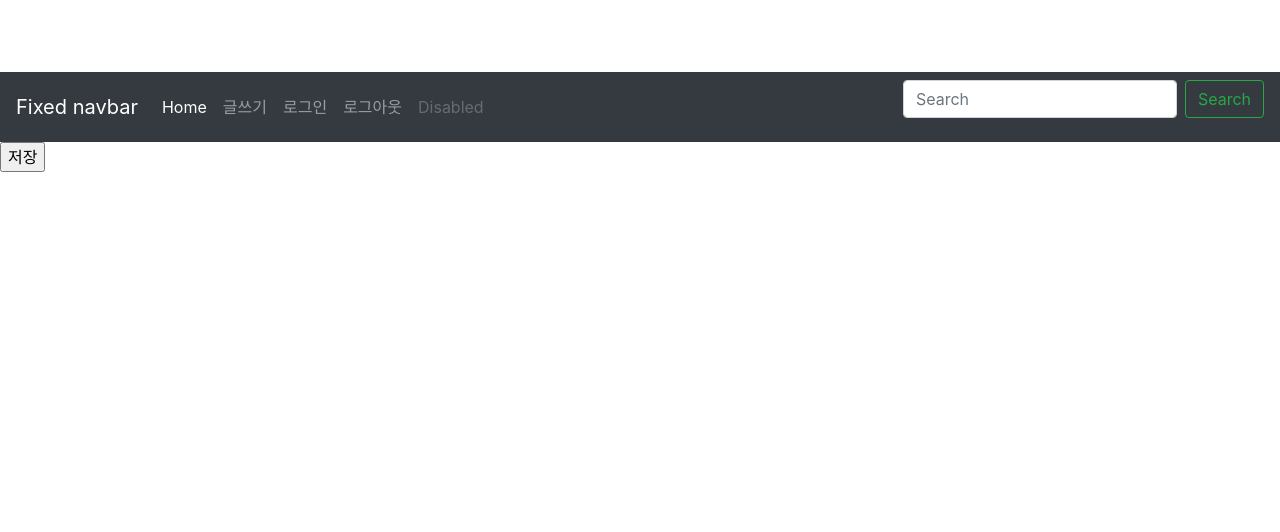
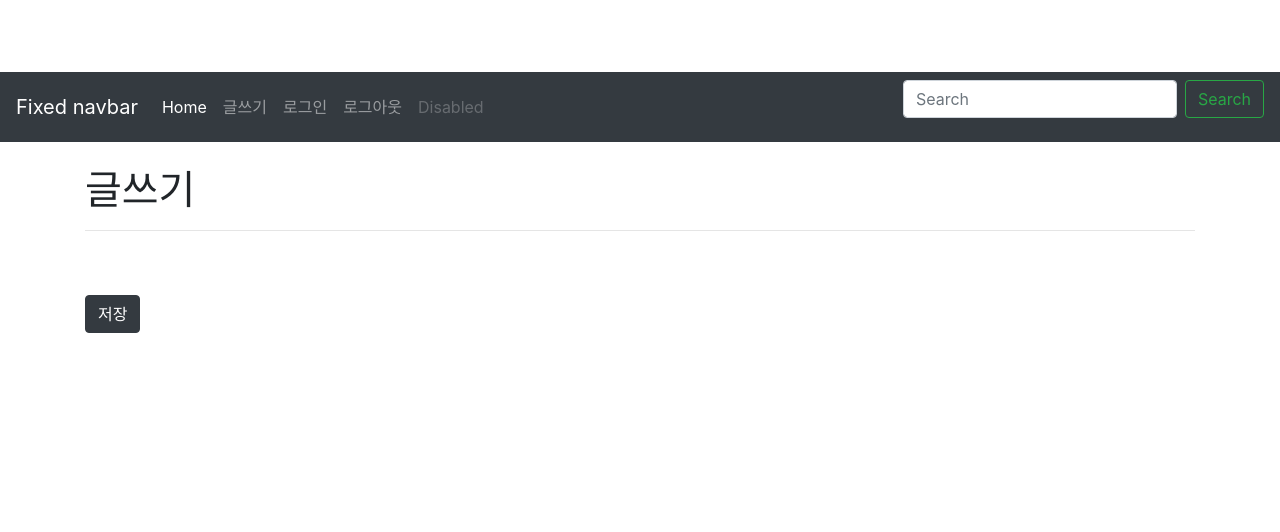
Before and after one commit to daehee1159/django, a Django app: page /blogMain/createBlog/ in a window 1280 px wide. Shown: the top 532 px of the page. Run offline with Django 3.2, Linux system fonts and the light colour scheme; parts of the project's set-up code (start-up, migrations or seed data) failed here and were passed over; some libraries are stand-ins or nearby versions.

Commit message:
2019.11.27 글쓰기 페이지 꾸미기

```diff
--- a/blogapp/forms.py
+++ b/blogapp/forms.py
@@ -1,5 +1,6 @@
 from django import forms
 from .models import Blog
+from ckeditor_uploader.widgets import CKEditorUploadingWidget
 
 # 장고에서 기본적으로 지원하는 forms
 # 블로그를 생성할 것
@@ -10,3 +11,14 @@
         model = Blog
         # pub_date는 자동입력되게 하여 삭제함
         fields = ['title', 'author', 'body']
+
+        widgets = {
+            'title' : forms.TextInput (
+                # attrs = 속성, 폼에 적용되는 css의 class 지정
+                attrs={'class': 'form-control', 'style': 'width: 100%', 'placeholder': '제목을 입력하세요.'}
+            ),
+            'author': forms.Select (
+                attrs={'class': 'custom-select'},
+            ),
+            'body': forms.CharField(widget=CKEditorUploadingWidget()),
+        }
--- a/blogapp/templates/createBlog.html
+++ b/blogapp/templates/createBlog.html
@@ -1,10 +1,20 @@
 {% extends 'base.html' %}
 {% block content %}
-    <form method="POST">
-{#        장고에서는 POST방식으로 데이터 전달 시 전달 과정에서 보안을 위해 csrf_token을 반드시 사용해야 함#}
-        {% csrf_token %}
-{#        form을 p태그로 변환 (as_Table, as_ul 등 있음)#}
-        {{ form.as_p }}
-        <input type="submit" value="저장" />
-    </form>
+
+    <br>
+    <div class="container">
+        <h1>글쓰기</h1>
+        <hr>
+        <br><br>
+{#        multypart/form-data를 설정해주어야 문자 이외의 이미지 파일 같은 것들도 묶여서 전송이 됨#}
+        <form method="POST" enctype="multipart/form-data">
+    {#        장고에서는 POST방식으로 데이터 전달 시 전달 과정에서 보안을 위해 csrf_token을 반드시 사용해야 함#}
+            {% csrf_token %}
+{#            CKEditor의 폼 적용#}
+            {{ form.media}}
+    {#        form을 p태그로 변환 (as_Table, as_ul 등 있음)#}
+            {{ form.as_p }}
+            <input type="submit" class="btn btn-dark" value="저장" />
+        </form>
+    </div>
 {% endblock %}
```
Also changed, not shown: db.sqlite3.
